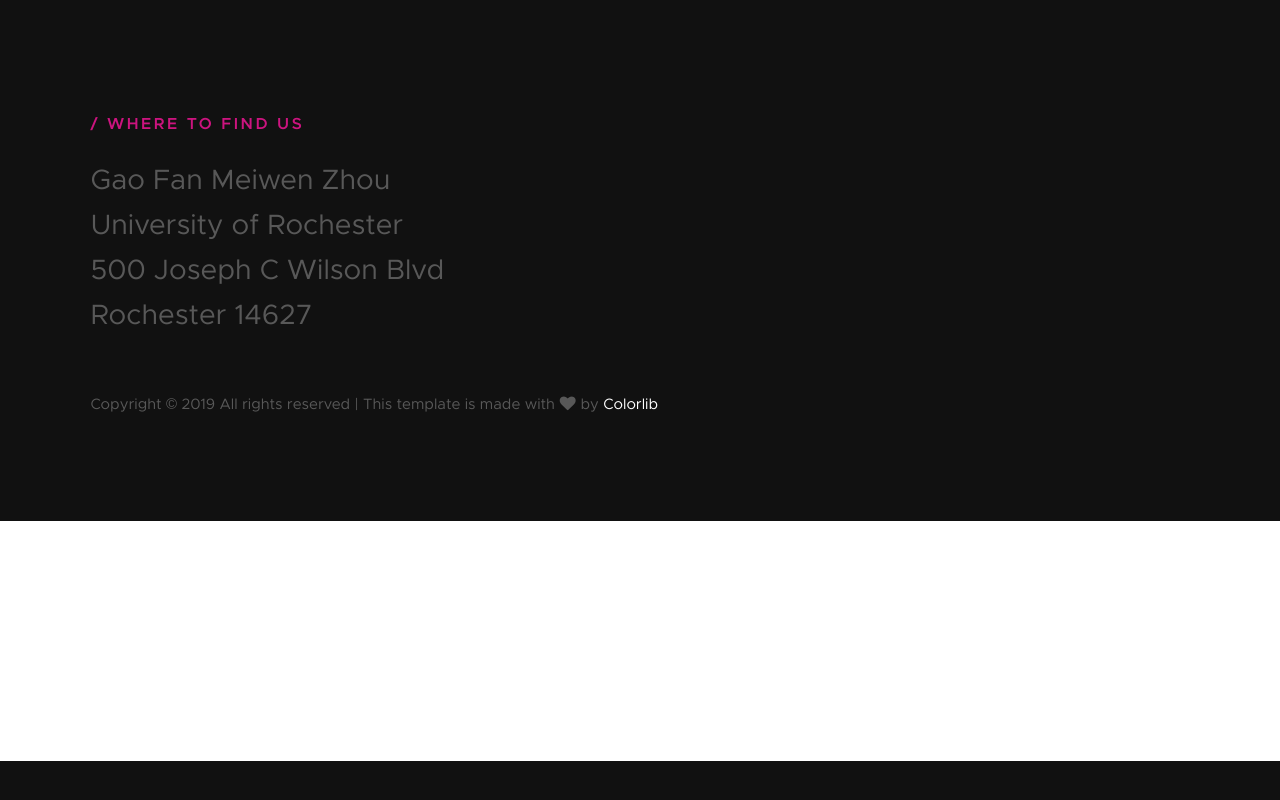
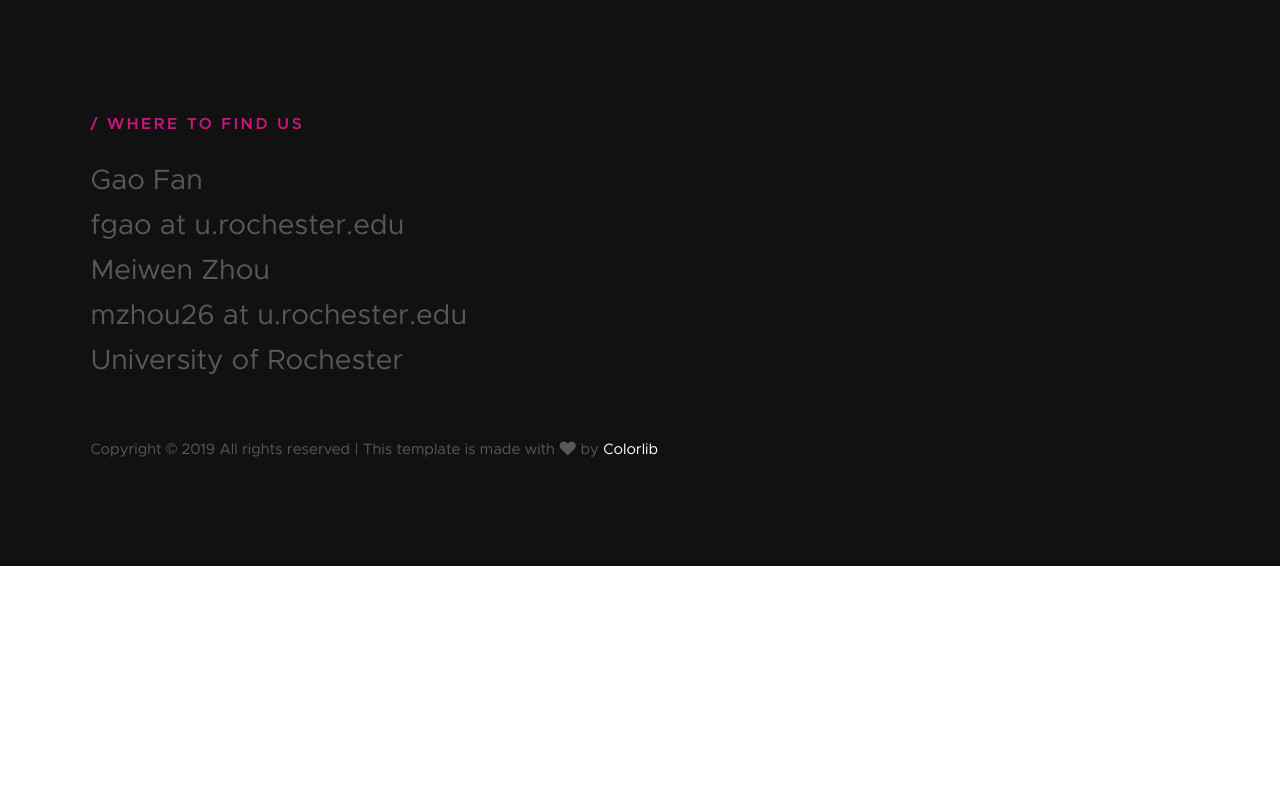
Before and after one commit to wendybalaja/AR-GJ-website, a plain HTML site: page index.html in a window 1280 px wide. Shown: the part 7331-8131 px from the top of the page. Before the commit the page ends 8092 px from the top, so only its background shows below. Drawn offline with Linux system fonts and the light colour scheme; files whose address does not match are found by name.

Commit message:
added names

```diff
--- a/index.html
+++ b/index.html
@@ -470,11 +470,11 @@
                     <h3 class="subhead subhead--light">Where To Find Us</h3>
 
                     <p class="contact-address">
-                        Gao Fan
-                        Meiwen Zhou
+                        Gao Fan </br>
+                        fgao at u.rochester.edu </br>
+                        Meiwen Zhou </br>
+                        mzhou26 at u.rochester.edu </br>
                         University of Rochester<br>
-                        500 Joseph C Wilson Blvd<br>
-                        Rochester 14627
                     </p>
                 </div> <!-- end contact-secondary -->
 
```
